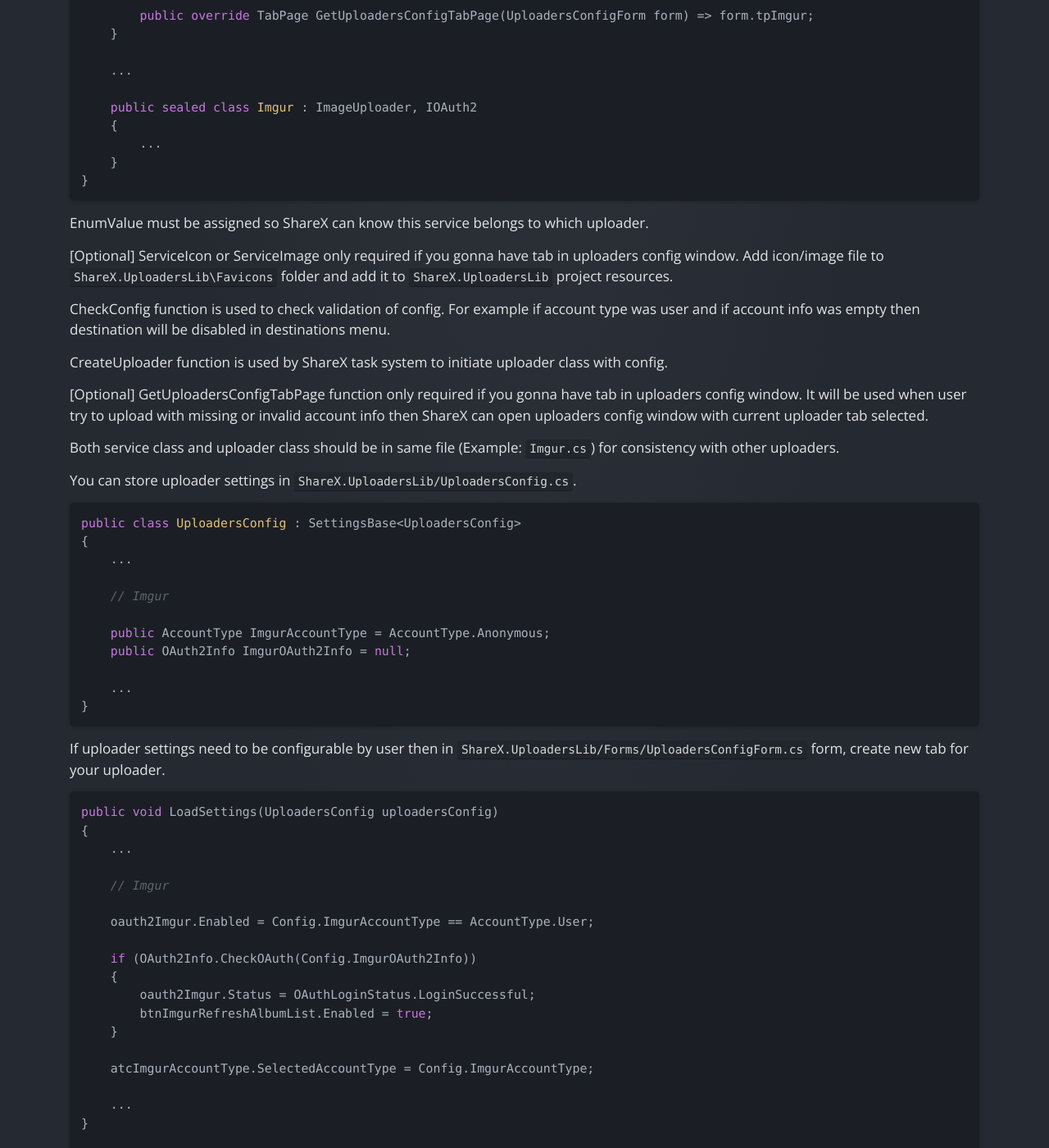
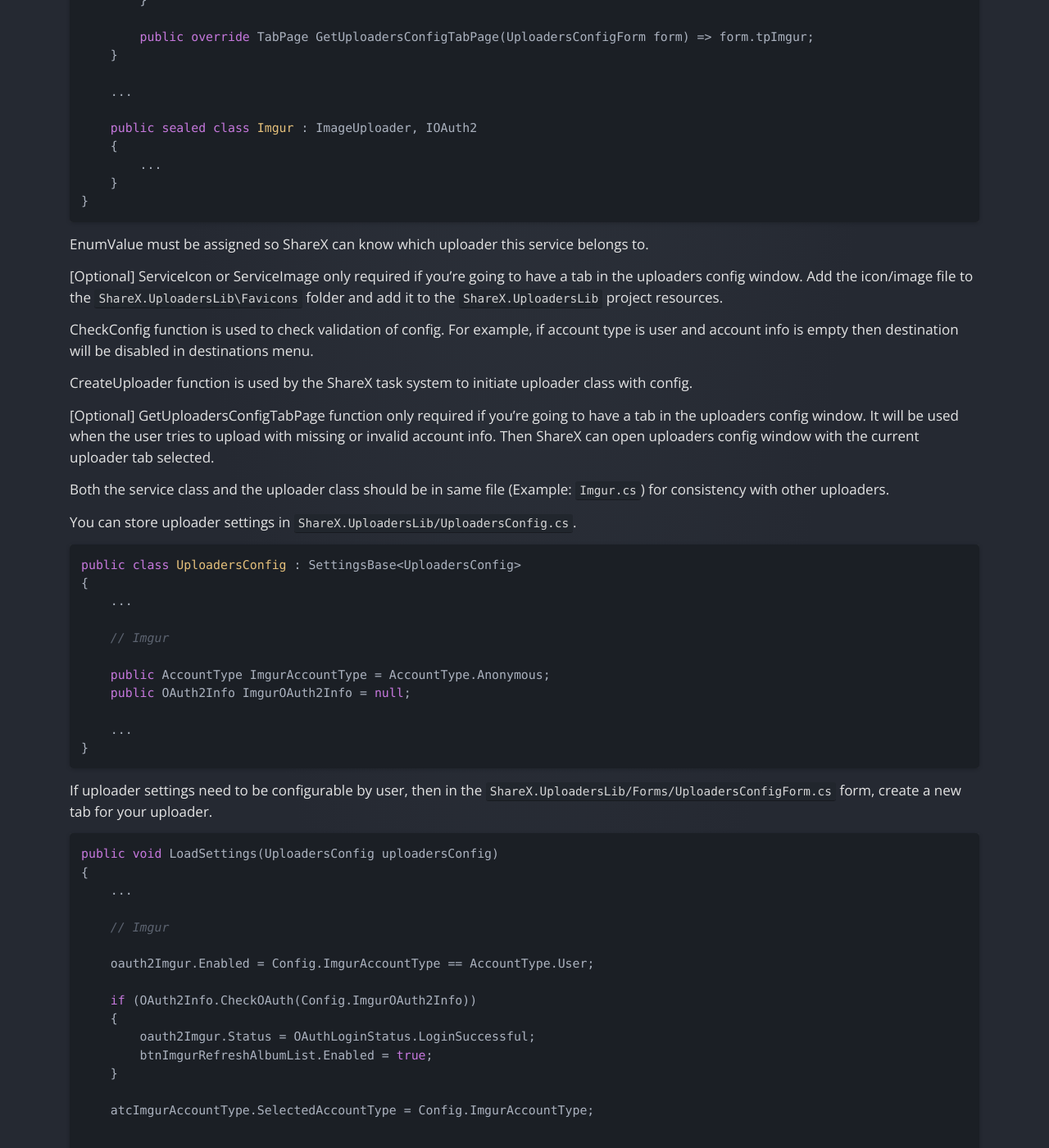
Before and after one commit to ShareX/sharex.github.io, a Jekyll site: the page built from docs/code-contribution.md, in a window 1280 px wide and 1400 px high, scrolled down 2131 px. Shown: the whole window at 82% size. Built offline with Jekyll 4.4.1, drawn with Linux system fonts in a browser that asks for light colours; nearby versions of some CDN libraries; some of the changed text lies outside the part shown.

Commit message:
Made some grammar and phrasing changes
Hopefully improved the readability of the page a little.

````diff
--- a/docs/code-contribution.md
+++ b/docs/code-contribution.md
@@ -9,7 +9,7 @@
 
 ## Code formatting
 
-We are using [CodeMaid](http://www.codemaid.net/) for code formatting. You can import our project settings from [here](https://github.com/ShareX/ShareX/blob/master/CodeMaid.config). When you press ``Ctrl + S`` to save current file, it will automatically format codes before saving.
+We are using [CodeMaid](http://www.codemaid.net/) for code formatting. You can import our project settings from [here](https://github.com/ShareX/ShareX/blob/master/CodeMaid.config). When you press ``Ctrl + S`` to save the current file, it will automatically format the code before saving.
 
 **Tab spacing:** 4 spaces
 
@@ -19,9 +19,9 @@
 
 In the interest of keeping the size of ShareX setup small and in order to maintain performance of ShareX, utilization of external libraries is discouraged.
 
-Best way to understand how to make a new uploader is by going through existing uploader classes and checking how these uploaders work. There are many example uploaders and you can probably copy & paste majority of codes from them when creating new uploader.
+The best way to understand how to make a new uploader is by going through existing uploader classes and checking how these uploaders work. There are many example uploaders and you can probably copy & paste the majority of code from them when creating new uploader.
 
-In `ShareX.UploadersLib` project, create a new uploader class file in the folder according to uploader type (ImageUploaders, TextUploaders, FileUploaders, URLShorteners). Inherit uploader according to uploader type (ImageUploader, TextUploader, FileUploader, URLShortener).
+In the `ShareX.UploadersLib` project, create a new uploader class file in the folder according to uploader type (ImageUploaders, TextUploaders, FileUploaders, URLShorteners). Inherit uploader according to uploader type (ImageUploader, TextUploader, FileUploader, URLShortener).
 
 ```csharp
 namespace ShareX.UploadersLib.ImageUploaders
@@ -54,7 +54,7 @@
 }
 ```
 
-Also need to create uploader service class which will be used by ShareX to initiate uploader class and check config to enable/disable destination.
+You'll also need to create an uploader service class which will be used by ShareX to initiate the uploader class and check the config to enable/disable destination.
 
 ```csharp
 namespace ShareX.UploadersLib.ImageUploaders
@@ -95,17 +95,17 @@
 }
 ```
 
-**EnumValue** must be assigned so ShareX can know this service belongs to which uploader.
+**EnumValue** must be assigned so ShareX can know which uploader this service belongs to.
 
-[Optional] **ServiceIcon** or **ServiceImage** only required if you gonna have tab in uploaders config window. Add icon/image file to `ShareX.UploadersLib\Favicons` folder and add it to `ShareX.UploadersLib` project resources.
+[Optional] **ServiceIcon** or **ServiceImage** only required if you're going to have a tab in the uploaders config window. Add the icon/image file to the `ShareX.UploadersLib\Favicons` folder and add it to the `ShareX.UploadersLib` project resources.
 
-**CheckConfig** function is used to check validation of config. For example if account type was user and if account info was empty then destination will be disabled in destinations menu.
+**CheckConfig** function is used to check validation of config. For example, if account type is user and account info is empty then destination will be disabled in destinations menu.
 
-**CreateUploader** function is used by ShareX task system to initiate uploader class with config.
+**CreateUploader** function is used by the ShareX task system to initiate uploader class with config.
 
-[Optional] **GetUploadersConfigTabPage** function only required if you gonna have tab in uploaders config window. It will be used when user try to upload with missing or invalid account info then ShareX can open uploaders config window with current uploader tab selected.
+[Optional] **GetUploadersConfigTabPage** function only required if you're going to have a tab in the uploaders config window. It will be used when the user tries to upload with missing or invalid account info. Then ShareX can open uploaders config window with the current uploader tab selected.
 
-Both service class and uploader class should be in same file (Example: `Imgur.cs`) for consistency with other uploaders.
+Both the service class and the uploader class should be in same file (Example: `Imgur.cs`) for consistency with other uploaders.
 
 You can store uploader settings in `ShareX.UploadersLib/UploadersConfig.cs`.
 
@@ -123,7 +123,7 @@
 }
 ```
 
-If uploader settings need to be configurable by user then in `ShareX.UploadersLib/Forms/UploadersConfigForm.cs` form, create new tab for your uploader.
+If uploader settings need to be configurable by user, then in the `ShareX.UploadersLib/Forms/UploadersConfigForm.cs` form, create a new tab for your uploader.
 
 ```csharp
 public void LoadSettings(UploadersConfig uploadersConfig)
````
